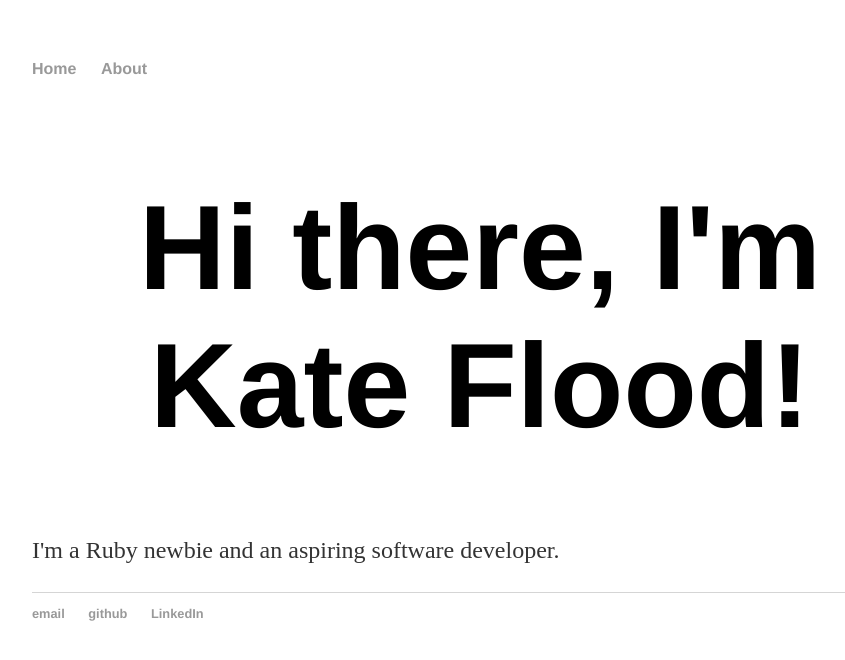
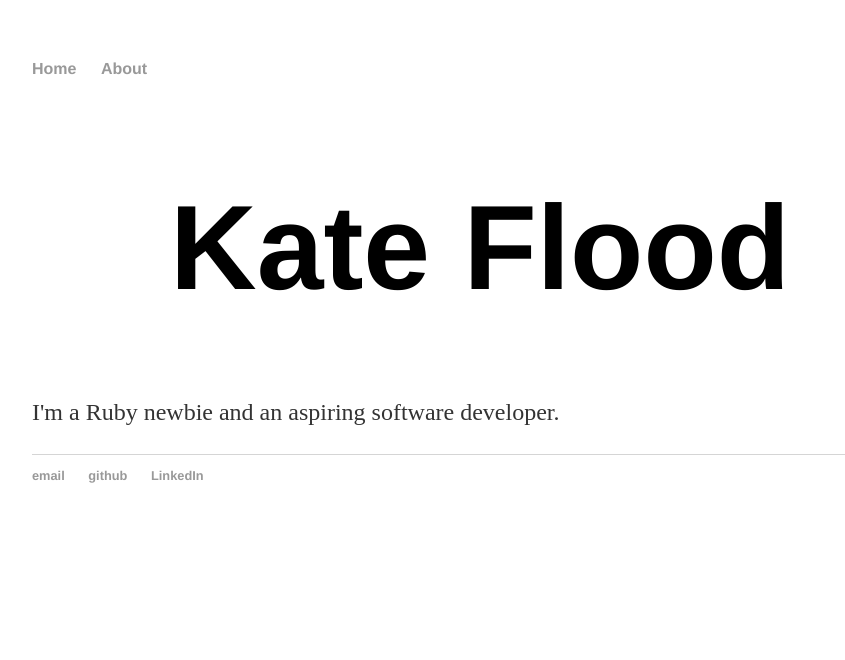
Before and after one commit to keflood/keflood.github.io, a Jekyll site: the page built from index.html, in a window 1280 px wide. Shown: the top 660 px of the page, without its empty margins (160-1005 px from the left). Built offline with Jekyll 4.4.1, drawn with Linux system fonts in a browser that asks for light colours.

Commit message:
new changes

```diff
--- a/index.html
+++ b/index.html
@@ -3,6 +3,6 @@ layout: default
 title: Kate Flood's Website
 ---
 <div class="blurb">
-	<h1>Hi there, I'm Kate Flood!</h1>
+	<h1>Kate Flood</h1>
 	<p>I'm a Ruby newbie and an aspiring software developer.</p>
 </div><!-- /.blurb -->
```
